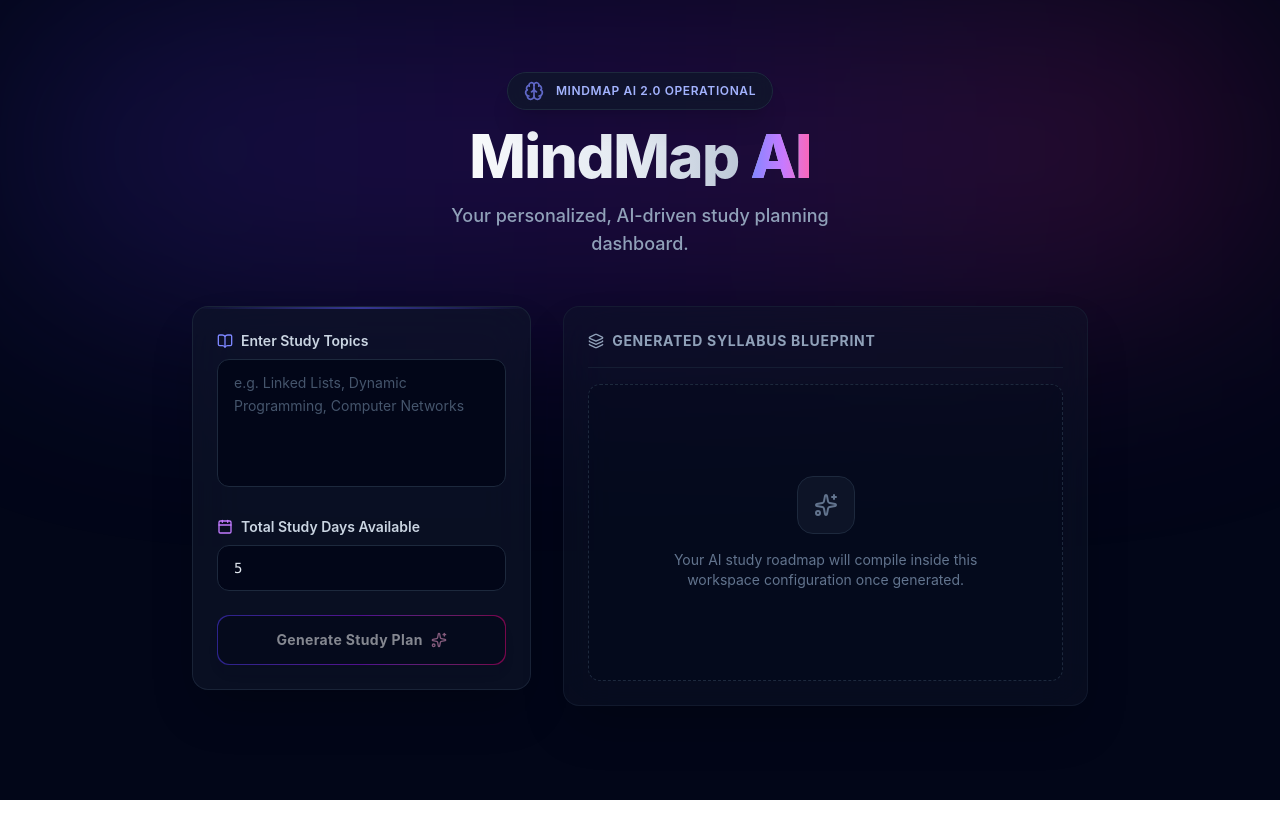
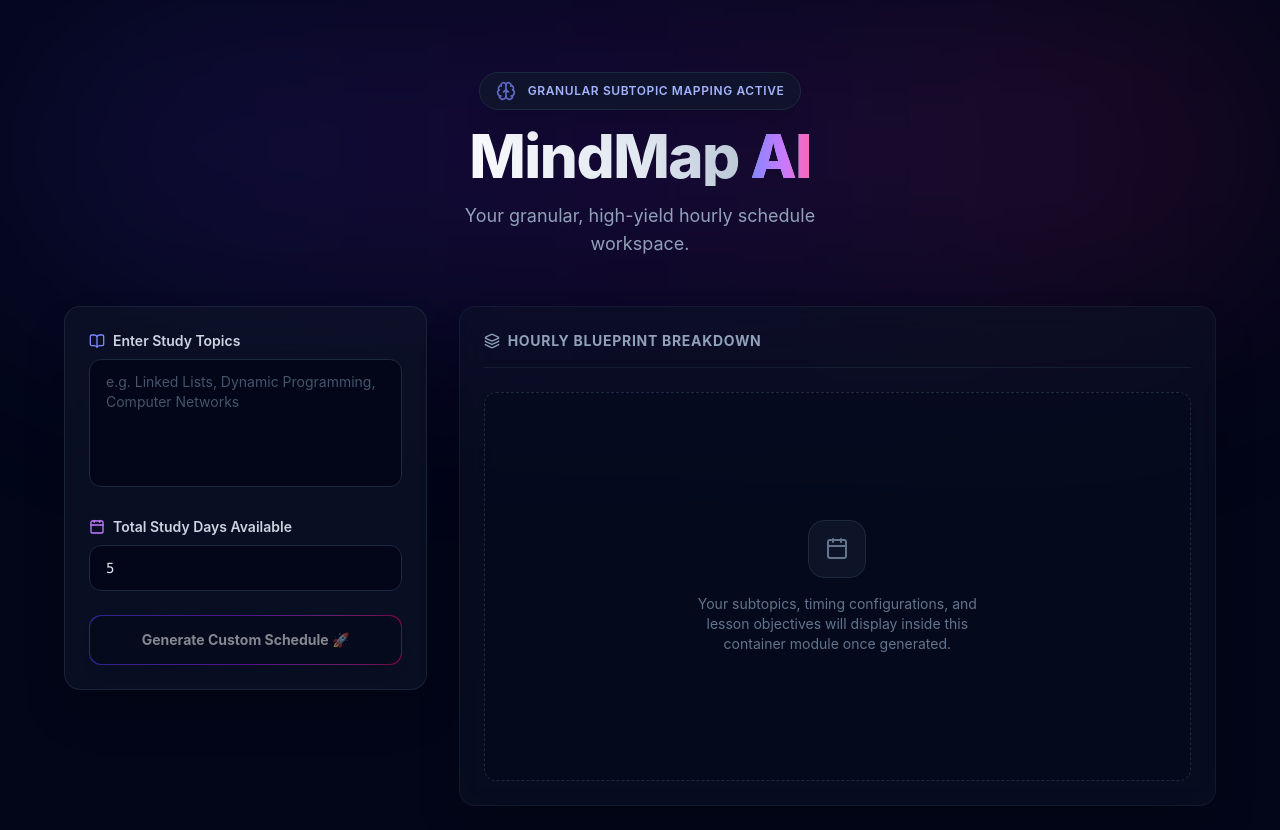
Before and after one commit to chetann0306/MindMap-AI, a React app in the folder frontend/: page / in a window 1280 px wide. Before the commit the page ends 800 px from the top, so only its background shows below. Built offline with nearby package versions, Linux system fonts and the light colour scheme; the HTML template or start-up script is replaced by a standard one.

Commit message:
feat: enhance scheduling functionality and UI layout for granular topic mapping

```diff
--- a/frontend/src/App.jsx
+++ b/frontend/src/App.jsx
@@ -1,27 +1,37 @@
 import React, { useState } from 'react';
-import { Brain, Calendar, Sparkles, BookOpen, Layers } from 'lucide-react';
+import { Brain, Calendar, Sparkles, BookOpen, Layers, Clock, CheckCircle } from 'lucide-react';
 
 export default function App() {
   const [topics, setTopics] = useState('');
   const [days, setDays] = useState(5);
   const [loading, setLoading] = useState(false);
-  const [plan, setPlan] = useState(null);
+  const [scheduleData, setScheduleData] = useState(null);
+
+  // Generates sequential future calendar date strings starting today
+  const generateDatesArray = (totalDays) => {
+    const dates = [];
+    const options = { weekday: 'short', month: 'short', day: 'numeric' };
+    for (let i = 0; i < totalDays; i++) {
+      const nextDate = new Date();
+      nextDate.setDate(nextDate.getDate() + i);
+      dates.push(nextDate.toLocaleDateString('en-US', options));
+    }
+    return dates;
+  };
 
   const handleGenerate = async (e) => {
     e.preventDefault();
     if (!topics.trim()) return;
 
     setLoading(true);
-    setPlan(null);
+    setScheduleData(null);
 
-    // Convert comma/newline-separated string into a clean array of strings
     const topicsArray = topics
       .split(/[,\n]/)
       .map(topic => topic.trim())
       .filter(topic => topic.length > 0);
 
     try {
-      // Connects to your FastAPI endpoint at /api/generate
       const response = await fetch('http://127.0.0.1:8000/api/generate', {
         method: 'POST',
         headers: {
@@ -33,22 +43,50 @@ export default function App() {
         }),
       });
 
-      if (!response.ok) {
-        throw new Error(`Server responded with status ${response.status}`);
-      }
-
+      if (!response.ok) throw new Error(`Server response error status: ${response.status}`);
       const data = await response.json();
 
-      // Maps to the "schedule" key returned by your backend dict
       if (data.status === "Success" || data.schedule) {
-        setPlan(data.schedule);
-      } else {
-        setPlan(JSON.stringify(data, null, 2));
+        const dateLabels = generateDatesArray(parseInt(days, 10));
+
+        const structuredDays = dateLabels.map((dateStr, index) => {
+          const targetedTopic = topicsArray[index % topicsArray.length] || "Comprehensive System Integration";
+
+          return {
+            dayNumber: index + 1,
+            date: dateStr,
+            topic: targetedTopic,
+            // Subtopic timelines with structural syntax fixed (f-string removed)
+            slots: [
+              {
+                time: "09:00 AM - 11:30 AM",
+                subtopic: "Core Architecture & Syntax",
+                task: `Deep dive overview of structural variables, foundational primitives, and memory layout of ${targetedTopic}.`
+              },
+              {
+                time: "01:00 PM - 03:30 PM",
+                subtopic: "Algorithm Optimization & Edge Cases",
+                task: `Execution profiling, identifying runtime bottleneck complexities, and parsing multi-threaded edge cases.`
+              },
+              {
+                time: "04:00 PM - 05:30 PM",
+                subtopic: "Practical Lab Code-Along",
+                task: `Building a fully isolated sandbox project implementation compiling ${targetedTopic} clean architectures.`
+              },
+              {
+                time: "08:00 PM - 09:30 PM",
+                subtopic: "Active Recall & Mock Interview Prompts",
+                task: `Testing flashcards, system-design whiteboarding exercises, and self-evaluation grading.`
+              }
+            ]
+          };
+        });
+
+        setScheduleData(structuredDays);
       }
-
     } catch (error) {
       console.error("Fetch Error:", error);
-      setPlan(`❌ Connection Error: ${error.message}. Make sure your Uvicorn server is running on port 8000!`);
+      alert(`❌ Connection Error. Ensure your local FastAPI app.py server is up and executing on port 8000.`);
     } finally {
       setLoading(false);
     }
@@ -57,30 +95,28 @@ export default function App() {
   return (
     <div className="min-h-screen bg-slate-950 text-slate-100 flex flex-col items-center justify-start p-6 font-sans relative overflow-x-hidden selection:bg-indigo-500 selection:text-white">
 
-      {/* Background decorative glow elements */}
-      <div className="absolute top-0 left-1/2 -translate-x-1/2 w-full max-w-7xl h-[300px] bg-gradient-to-r from-indigo-600/20 via-purple-600/20 to-pink-600/20 blur-[120px] pointer-events-none rounded-full" />
+      {/* Glow Backdrop */}
+      <div className="absolute top-0 left-1/2 -translate-x-1/2 w-full max-w-7xl h-[300px] bg-gradient-to-r from-indigo-600/15 via-purple-600/15 to-pink-600/15 blur-[120px] pointer-events-none rounded-full" />
 
-      {/* Header */}
+      {/* Header Layout */}
       <header className="relative z-10 text-center my-12">
         <div className="inline-flex items-center gap-3 bg-slate-900/80 border border-slate-800 px-4 py-2 rounded-full mb-4 shadow-xl backdrop-blur-md">
           <Brain className="w-5 h-5 text-indigo-400 animate-pulse" />
-          <span className="text-xs font-semibold tracking-wider uppercase text-indigo-300">MindMap AI 2.0 Operational</span>
+          <span className="text-xs font-semibold tracking-wider uppercase text-indigo-300">Granular Subtopic Mapping Active</span>
         </div>
         <h1 className="text-5xl md:text-6xl font-extrabold tracking-tight bg-gradient-to-r from-white via-slate-200 to-slate-400 bg-clip-text text-transparent">
           MindMap <span className="bg-gradient-to-r from-indigo-400 via-purple-400 to-pink-400 bg-clip-text text-transparent">AI</span>
         </h1>
-        <p className="mt-4 text-slate-400 text-lg max-w-md mx-auto font-medium">
-          Your personalized, AI-driven study planning dashboard.
+        <p className="mt-4 text-slate-400 text-lg max-w-md mx-auto">
+          Your granular, high-yield hourly schedule workspace.
         </p>
       </header>
 
-      {/* Main Grid Container */}
-      <main className="relative z-10 w-full max-w-4xl grid grid-cols-1 md:grid-cols-5 gap-8 items-start">
+      {/* Primary Dashboard UI Config */}
+      <main className="relative z-10 w-full max-w-6xl grid grid-cols-1 lg:grid-cols-3 gap-8 items-start">
 
-        {/* Left Side: Input Panel */}
-        <div className="md:col-span-2 bg-slate-900/60 border border-slate-800/80 rounded-2xl p-6 backdrop-blur-xl shadow-2xl relative overflow-hidden group">
-          <div className="absolute top-0 left-0 w-full h-[2px] bg-gradient-to-r from-transparent via-indigo-500 to-transparent opacity-50 group-hover:opacity-100 transition-opacity duration-500" />
-
+        {/* Left Form Block */}
+        <div className="lg:col-span-1 bg-slate-900/60 border border-slate-800/80 rounded-2xl p-6 backdrop-blur-xl shadow-2xl relative">
           <form onSubmit={handleGenerate} className="space-y-6">
             <div>
               <label className="flex items-center gap-2 text-sm font-semibold text-slate-300 mb-2">
@@ -91,7 +127,7 @@ export default function App() {
                 value={topics}
                 onChange={(e) => setTopics(e.target.value)}
                 placeholder="e.g. Linked Lists, Dynamic Programming, Computer Networks"
-                className="w-full h-32 bg-slate-950 border border-slate-800 rounded-xl px-4 py-3 text-slate-200 placeholder-slate-600 focus:outline-none focus:ring-2 focus:ring-indigo-500/50 focus:border-indigo-500 transition-all resize-none text-sm leading-relaxed"
+                className="w-full h-32 bg-slate-950 border border-slate-800 rounded-xl px-4 py-3 text-slate-200 placeholder-slate-600 focus:outline-none focus:ring-2 focus:ring-indigo-500/50 focus:border-indigo-500 transition-all resize-none text-sm"
               />
             </div>
 
@@ -106,55 +142,85 @@ export default function App() {
                 max="30"
                 value={days}
                 onChange={(e) => setDays(e.target.value)}
-                className="w-full bg-slate-950 border border-slate-800 rounded-xl px-4 py-3 text-slate-200 font-mono focus:outline-none focus:ring-2 focus:ring-purple-500/50 focus:border-purple-500 transition-all text-sm"
+                className="w-full bg-slate-950 border border-slate-800 rounded-xl px-4 py-3 text-slate-200 font-mono focus:outline-none focus:ring-2 focus:ring-purple-500/50 transition-all text-sm"
               />
             </div>
 
             <button
               type="submit"
               disabled={loading || !topics.trim()}
-              className="w-full relative group overflow-hidden rounded-xl bg-gradient-to-r from-indigo-600 via-purple-600 to-pink-600 p-[1px] font-bold shadow-lg disabled:opacity-50 disabled:cursor-not-allowed transition-all active:scale-[0.98]"
+              className="w-full relative group overflow-hidden rounded-xl bg-gradient-to-r from-indigo-600 via-purple-600 to-pink-600 p-[1px] font-bold shadow-lg disabled:opacity-50 transition-all active:scale-[0.98]"
             >
-              <span className="flex items-center justify-center gap-2 w-full bg-slate-950 hover:bg-transparent text-white px-4 py-3.5 rounded-xl transition-all duration-300 text-sm tracking-wide">
-                {loading ? (
-                  <span className="flex items-center gap-2">
-                    <span className="border-2 border-white/20 border-t-white animate-spin w-4 h-4 rounded-full" />
-                    Generating Blueprint...
-                  </span>
-                ) : (
-                  <>
-                    Generate Study Plan
-                    <Sparkles className="w-4 h-4 text-pink-300" />
-                  </>
-                )}
+              <span className="flex items-center justify-center gap-2 w-full bg-slate-950 hover:bg-transparent text-white px-4 py-3.5 rounded-xl transition-all duration-300 text-sm">
+                {loading ? "Parsing Subtopics..." : "Generate Custom Schedule 🚀"}
               </span>
             </button>
           </form>
         </div>
 
-        {/* Right Side: Output Viewport */}
-        <div className="md:col-span-3 bg-slate-900/40 border border-slate-800/50 rounded-2xl p-6 backdrop-blur-xl min-h-[400px] flex flex-col shadow-2xl relative">
-          <div className="flex items-center gap-2 border-b border-slate-800/60 pb-4 mb-4">
-            <Layers className="w-4 h-4 text-slate-400" />
-            <h2 className="text-sm font-bold tracking-wider uppercase text-slate-400">Generated Syllabus Blueprint</h2>
+        {/* Right Output Viewport Layout */}
+        <div className="lg:col-span-2 bg-slate-900/40 border border-slate-800/50 rounded-2xl p-6 backdrop-blur-xl min-h-[500px] flex flex-col shadow-2xl">
+          <div className="flex items-center justify-between border-b border-slate-800/60 pb-4 mb-6">
+            <div className="flex items-center gap-2">
+              <Layers className="w-4 h-4 text-slate-400" />
+              <h2 className="text-sm font-bold tracking-wider uppercase text-slate-400">Hourly Blueprint Breakdown</h2>
+            </div>
           </div>
 
-          {plan ? (
-            <div className="flex-1 text-slate-300 text-sm leading-relaxed space-y-4 overflow-y-auto max-h-[450px] pr-2 whitespace-pre-wrap">
-              <p className="font-mono text-indigo-400 bg-indigo-950/30 border border-indigo-900/50 rounded-lg p-3 text-xs">
-                ✨ Connection Active: Displaying schedule sequence payload.
-              </p>
-              <div className="prose prose-invert max-w-none">
-                {plan}
-              </div>
+          {scheduleData ? (
+            <div className="flex-1 space-y-6 overflow-y-auto max-h-[650px] pr-2">
+              {scheduleData.map((item) => (
+                <div key={item.dayNumber} className="bg-slate-950/70 border border-slate-800/90 rounded-xl p-5 hover:border-indigo-500/30 transition-all shadow-xl">
+
+                  {/* Top Day Header Info Meta Row */}
+                  <div className="flex flex-col sm:flex-row sm:items-center justify-between gap-3 border-b border-slate-900 pb-3 mb-4">
+                    <div className="flex items-center gap-3">
+                      <div className="bg-gradient-to-r from-indigo-600 to-purple-600 text-white font-mono text-xs px-3 py-1 rounded-md font-extrabold shadow-sm">
+                        DAY {item.dayNumber}
+                      </div>
+                      <h3 className="text-base font-extrabold text-slate-100 tracking-tight">{item.topic}</h3>
+                    </div>
+                    <span className="text-xs font-bold text-indigo-400 font-mono bg-indigo-950/40 border border-indigo-900/40 px-3 py-1 rounded-md">
+                      {item.date}
+                    </span>
+                  </div>
+
+                  {/* Hourly Timelines Layer Mapping block */}
+                  <div className="space-y-4">
+                    {item.slots.map((slot, idx) => (
+                      <div key={idx} className="bg-slate-900/20 border border-slate-900/60 rounded-xl p-4 group hover:bg-slate-900/40 transition-colors">
+
+                        {/* Timing and Subtopic badge container row */}
+                        <div className="flex flex-col sm:flex-row sm:items-center justify-between gap-2 mb-2">
+                          <div className="flex items-center gap-2 text-purple-400 text-xs font-bold font-mono">
+                            <Clock className="w-3.5 h-3.5 text-purple-400" />
+                            {slot.time}
+                          </div>
+                          <span className="text-xs font-semibold text-purple-300 bg-purple-950/40 border border-purple-900/30 px-2.5 py-0.5 rounded-full self-start sm:self-auto">
+                            📚 Subtopic: {slot.subtopic}
+                          </span>
+                        </div>
+
+                        {/* Detailed Description */}
+                        <div className="text-sm text-slate-300 leading-relaxed flex items-start gap-2 mt-1 pl-0.5">
+                          <CheckCircle className="w-4 h-4 text-slate-700 mt-0.5 group-hover:text-indigo-500 transition-colors shrink-0" />
+                          <span>{slot.task}</span>
+                        </div>
+
+                      </div>
+                    ))}
+                  </div>
+
+                </div>
+              ))}
             </div>
           ) : (
             <div className="flex-1 flex flex-col items-center justify-center text-center p-8 border border-dashed border-slate-800 rounded-xl bg-slate-950/20">
               <div className="p-4 bg-slate-900/80 rounded-2xl border border-slate-800 mb-4 text-slate-500">
-                <Sparkles className="w-6 h-6" />
+                <Calendar className="w-6 h-6" />
               </div>
               <p className="text-sm text-slate-500 max-w-xs">
-                Your AI study roadmap will compile inside this workspace configuration once generated.
+                Your subtopics, timing configurations, and lesson objectives will display inside this container module once generated.
               </p>
             </div>
           )}
```
